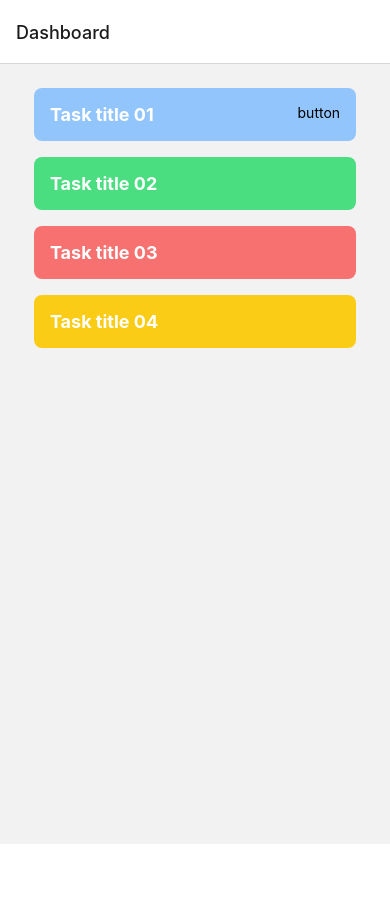
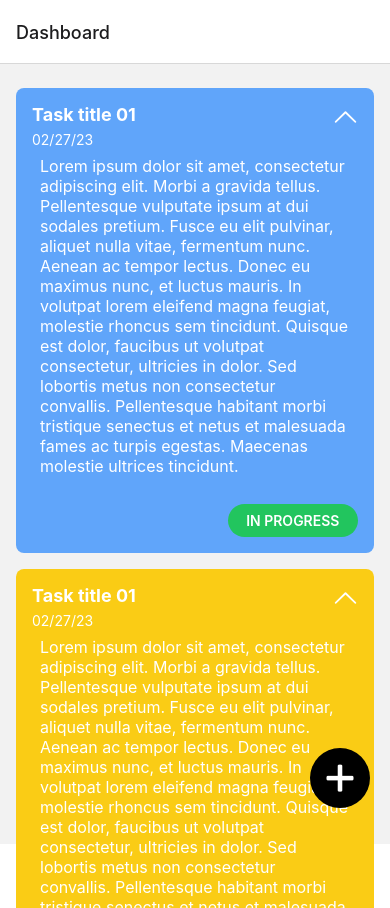
Before and after one commit to TeamShinobi/todolist, a React Native app: screen /Dashboard in a window 390 px wide. Built offline with nearby package versions, Linux system fonts and the light colour scheme.

Commit message:
feat:dashboard task list added

```diff
--- a/package.json
+++ b/package.json
@@ -18,7 +18,8 @@
     "react-native": "0.72.4",
     "react-native-keyboard-aware-scroll-view": "^0.9.5",
     "react-native-safe-area-context": "4.6.3",
-    "react-native-screens": "~3.22.0"
+    "react-native-screens": "~3.22.0",
+    "react-native-vector-icons": "^10.0.0"
   },
   "devDependencies": {
     "@babel/core": "^7.20.0",
--- a/src/screens/DashboardScreen.jsx
+++ b/src/screens/DashboardScreen.jsx
@@ -1,52 +1,222 @@
-import React from "react";
+import React, { useState } from "react";
 import { StatusBar } from "expo-status-bar";
-import { View, Text, SafeAreaView, TouchableOpacity } from "react-native";
+import {
+  View,
+  Text,
+  SafeAreaView,
+  TouchableOpacity,
+  ScrollView,
+} from "react-native";
+import Icon from "react-native-vector-icons/Entypo";
+
 const DashboardScreen = () => {
+  const [showContent, setShowContent] = useState([
+    { title: "Task title 01", showContent: false },
+    { title: "Task title 02", showContent: false },
+    { title: "Task title 03", showContent: false },
+  ]);
+
   return (
+    <>
       <SafeAreaView className="flex  h-[100vh]">
         <StatusBar style="black" backgroundColor="#F1EDED" />
-      {/* <View
-        className=" bg-white flex flex-col h-[70px]"
-        style={{
-          elevation: 5,
-          shadowOffset: { width: 5, height: 10 },
-          shadowOpacity: 0.5,
-        }}
+
+        <TouchableOpacity
+          className="absolute right-[20px] bottom-[100px] z-50 bg-black h-[60px] w-[60px]
+        justify-center items-center rounded-[50px]"
         >
-        <Text className="text-[24px] font-bold mt-8 ml-4 ">Todo List</Text>
-      </View> */}
+          <Icon name="plus" size={45} color="white" />
+        </TouchableOpacity>
 
+        <ScrollView className="mb-30" showsVerticalScrollIndicator={false}>
           <View className=" flex justify-center items-center flex-col p-4">
-        <View className="bg-blue-300 w-[90%] rounded-lg p-4 m-2">
+            <View className="bg-blue-400 w-[100%] rounded-lg p-4 m-2">
               <View className="flex flex-row justify-between">
                 <Text className="text-white font-bold text-[18px]">
                   Task title 01
                 </Text>
-            <TouchableOpacity>
-              <Text>button</Text>
+                <TouchableOpacity
+                  onPress={() => {
+                    setShowContent(!showContent);
+                  }}
+                >
+                  {showContent ? (
+                    <Icon name="chevron-thin-up" size={25} color="white" />
+                  ) : (
+                    <Icon name="chevron-thin-down" size={25} color="white" />
+                  )}
+                </TouchableOpacity>
+              </View>
+
+              <Text className="text-[14px] text-white">02/27/23</Text>
+
+              <View>
+                <Text
+                  className={`text-[16px] p-2 text-white duration-500 ease-out-in ${
+                    showContent ? undefined : "hidden"
+                  }`}
+                >
+                  Lorem ipsum dolor sit amet, consectetur adipiscing elit. Morbi
+                  a gravida tellus. Pellentesque vulputate ipsum at dui sodales
+                  pretium. Fusce eu elit pulvinar, aliquet nulla vitae,
+                  fermentum nunc. Aenean ac tempor lectus. Donec eu maximus
+                  nunc, et luctus mauris. In volutpat lorem eleifend magna
+                  feugiat, molestie rhoncus sem tincidunt. Quisque est dolor,
+                  faucibus ut volutpat consectetur, ultricies in dolor. Sed
+                  lobortis metus non consectetur convallis. Pellentesque
+                  habitant morbi tristique senectus et netus et malesuada fames
+                  ac turpis egestas. Maecenas molestie ultrices tincidunt.
+                </Text>
+              </View>
+
+              <TouchableOpacity className="bg-green-500 rounded-[50px] w-[40%] flex justify-center items-center mt-5 self-end">
+                <Text className=" p-2 font-semibold text-white">
+                  IN PROGRESS
+                </Text>
+              </TouchableOpacity>
+            </View>
+
+            <View className="bg-yellow-400 w-[100%] rounded-lg p-4 m-2">
+              <View className="flex flex-row justify-between">
+                <Text className="text-white font-bold text-[18px]">
+                  Task title 01
+                </Text>
+                <TouchableOpacity
+                  onPress={() => {
+                    setShowContent(!showContent);
+                  }}
+                >
+                  {showContent ? (
+                    <Icon name="chevron-thin-up" size={25} color="white" />
+                  ) : (
+                    <Icon name="chevron-thin-down" size={25} color="white" />
+                  )}
+                </TouchableOpacity>
+              </View>
+
+              <Text className="text-[14px] text-white">02/27/23</Text>
+
+              <View>
+                <Text
+                  className={`text-[16px] p-2 text-white duration-500 ease-out-in ${
+                    showContent ? undefined : "hidden"
+                  }`}
+                >
+                  Lorem ipsum dolor sit amet, consectetur adipiscing elit. Morbi
+                  a gravida tellus. Pellentesque vulputate ipsum at dui sodales
+                  pretium. Fusce eu elit pulvinar, aliquet nulla vitae,
+                  fermentum nunc. Aenean ac tempor lectus. Donec eu maximus
+                  nunc, et luctus mauris. In volutpat lorem eleifend magna
+                  feugiat, molestie rhoncus sem tincidunt. Quisque est dolor,
+                  faucibus ut volutpat consectetur, ultricies in dolor. Sed
+                  lobortis metus non consectetur convallis. Pellentesque
+                  habitant morbi tristique senectus et netus et malesuada fames
+                  ac turpis egestas. Maecenas molestie ultrices tincidunt.
+                </Text>
+              </View>
+
+              <TouchableOpacity className="bg-green-500 rounded-[50px] w-[40%] flex justify-center items-center mt-5 self-end">
+                <Text className=" p-2 font-semibold text-white">
+                  IN PROGRESS
+                </Text>
+              </TouchableOpacity>
+            </View>
+
+            <View className="bg-red-400 w-[100%] rounded-lg p-4 m-2">
+              <View className="flex flex-row justify-between">
+                <Text className="text-white font-bold text-[18px]">
+                  Task title 01
+                </Text>
+                <TouchableOpacity
+                  onPress={() => {
+                    setShowContent(!showContent);
+                  }}
+                >
+                  {showContent ? (
+                    <Icon name="chevron-thin-up" size={25} color="white" />
+                  ) : (
+                    <Icon name="chevron-thin-down" size={25} color="white" />
+                  )}
+                </TouchableOpacity>
+              </View>
+
+              <Text className="text-[14px] text-white">02/27/23</Text>
+
+              <View>
+                <Text
+                  className={`text-[16px] p-2 text-white duration-500 ease-out-in ${
+                    showContent ? undefined : "hidden"
+                  }`}
+                >
+                  Lorem ipsum dolor sit amet, consectetur adipiscing elit. Morbi
+                  a gravida tellus. Pellentesque vulputate ipsum at dui sodales
+                  pretium. Fusce eu elit pulvinar, aliquet nulla vitae,
+                  fermentum nunc. Aenean ac tempor lectus. Donec eu maximus
+                  nunc, et luctus mauris. In volutpat lorem eleifend magna
+                  feugiat, molestie rhoncus sem tincidunt. Quisque est dolor,
+                  faucibus ut volutpat consectetur, ultricies in dolor. Sed
+                  lobortis metus non consectetur convallis. Pellentesque
+                  habitant morbi tristique senectus et netus et malesuada fames
+                  ac turpis egestas. Maecenas molestie ultrices tincidunt.
+                </Text>
+              </View>
+
+              <TouchableOpacity className="bg-green-500 rounded-[50px] w-[40%] flex justify-center items-center mt-5 self-end">
+                <Text className=" p-2 font-semibold text-white">
+                  IN PROGRESS
+                </Text>
+              </TouchableOpacity>
+            </View>
+
+            <View className="bg-purple-400 w-[100%] rounded-lg p-4 m-2">
+              <View className="flex flex-row justify-between">
+                <Text className="text-white font-bold text-[18px]">
+                  Task title 01
+                </Text>
+                <TouchableOpacity
+                  onPress={() => {
+                    setShowContent(!showContent);
+                  }}
+                >
+                  {showContent ? (
+                    <Icon name="chevron-thin-up" size={25} color="white" />
+                  ) : (
+                    <Icon name="chevron-thin-down" size={25} color="white" />
+                  )}
+                </TouchableOpacity>
+              </View>
+
+              <Text className="text-[14px] text-white">02/27/23</Text>
+
+              <View>
+                <Text
+                  className={`text-[16px] p-2 text-white duration-500 ease-out-in ${
+                    showContent ? undefined : "hidden"
+                  }`}
+                >
+                  Lorem ipsum dolor sit amet, consectetur adipiscing elit. Morbi
+                  a gravida tellus. Pellentesque vulputate ipsum at dui sodales
+                  pretium. Fusce eu elit pulvinar, aliquet nulla vitae,
+                  fermentum nunc. Aenean ac tempor lectus. Donec eu maximus
+                  nunc, et luctus mauris. In volutpat lorem eleifend magna
+                  feugiat, molestie rhoncus sem tincidunt. Quisque est dolor,
+                  faucibus ut volutpat consectetur, ultricies in dolor. Sed
+                  lobortis metus non consectetur convallis. Pellentesque
+                  habitant morbi tristique senectus et netus et malesuada fames
+                  ac turpis egestas. Maecenas molestie ultrices tincidunt.
+                </Text>
+              </View>
+
+              <TouchableOpacity className="bg-green-500 rounded-[50px] w-[40%] flex justify-center items-center mt-5 self-end">
+                <Text className=" p-2 font-semibold text-white">
+                  IN PROGRESS
+                </Text>
               </TouchableOpacity>
             </View>
           </View>
-
-        <View className="bg-green-400 w-[90%] rounded-lg p-4 m-2">
-          <Text className="text-white font-bold text-[18px]">
-            Task title 02
-          </Text>
-        </View>
-
-        <View className="bg-red-400 w-[90%] rounded-lg p-4 m-2">
-          <Text className="text-white font-bold text-[18px]">
-            Task title 03
-          </Text>
-        </View>
-
-        <View className="bg-yellow-400 w-[90%] rounded-lg p-4 m-2">
-          <Text className="text-white font-bold text-[18px]">
-            Task title 04
-          </Text>
-        </View>
-      </View>
+        </ScrollView>
       </SafeAreaView>
+    </>
   );
 };
 
```
Also changed, not shown: 2 other files (tests, documents, lock files or other folders). Lines whose indentation alone changed are shown as unchanged.
